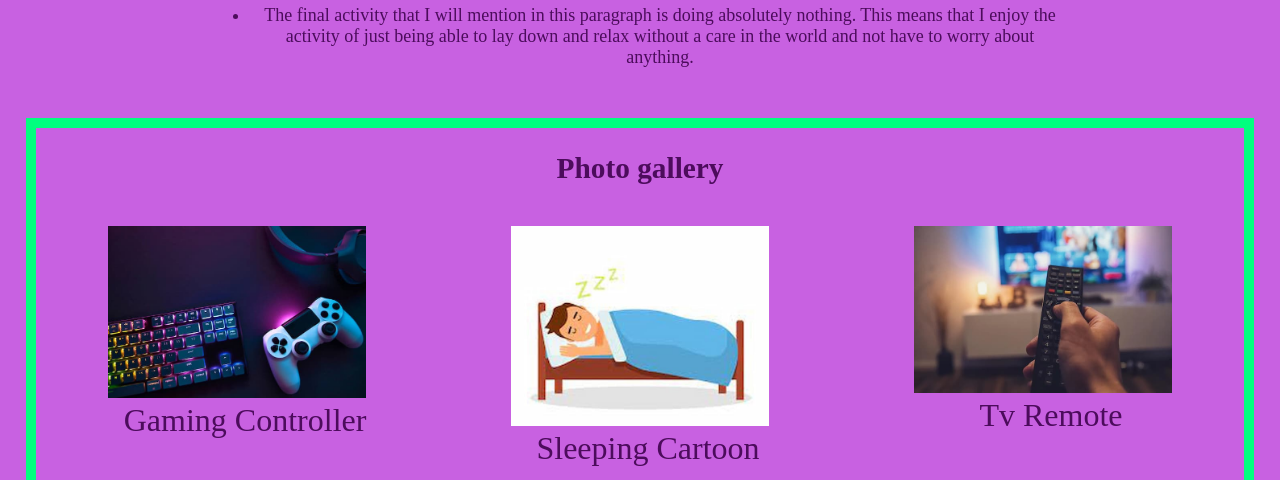
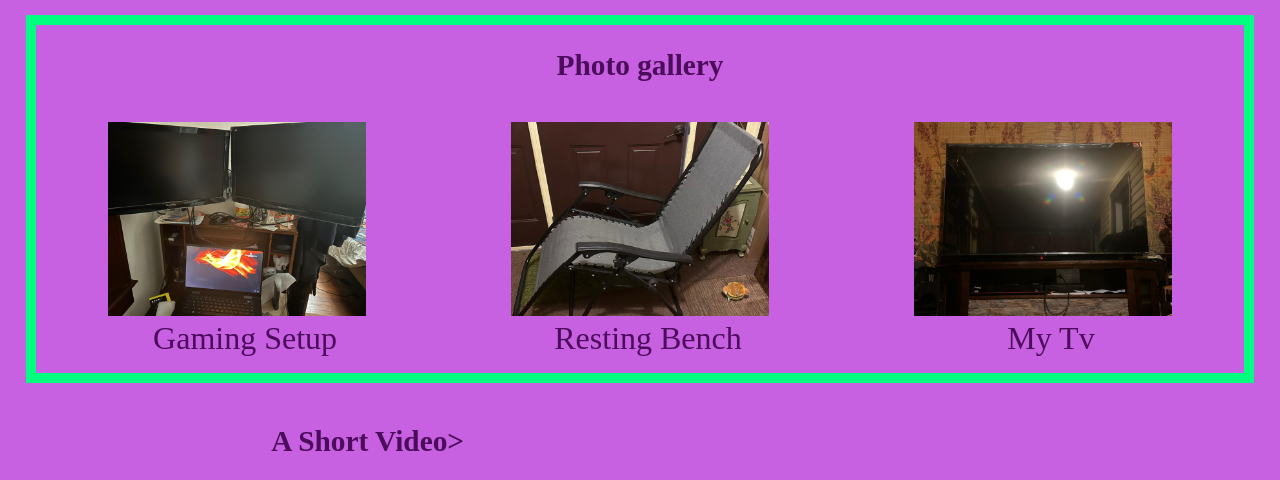
Before and after one commit to RVCC-IDMX/about-me-Colli456, a plain HTML site: page index.html in a window 1280 px wide. Shown: the part 1255-1735 px from the top of the page. Drawn offline with Linux system fonts and the light colour scheme; grey boxes are pictures that could not be loaded; a web font is replaced by a local one.

Commit message:
Final Touches

```diff
--- a/css/nav.css
+++ b/css/nav.css
@@ -79,7 +79,8 @@ main {
     position: absolute;
     cursor: pointer;
     margin: 0rem 1rem;
-    right: 0;
+    right: 0px;
+    top:30px;
 }
 
 svg.close {
@@ -122,8 +123,6 @@ such that no text wraps
 
 @media screen and  (min-width: 60rem) {
 
-
-
     .navbar {
         flex-direction: row;
         justify-content: space-between;
@@ -133,4 +132,6 @@ such that no text wraps
         display: flex;
         justify-content: space-between;
     }
+
+
 }
--- a/index.html
+++ b/index.html
@@ -61,7 +61,7 @@
 
         <Section id="hero">
 
-            <img src="img/avataaars.png" alt="Image of the creater">
+            <img src="img/Profile.jpg" alt="Image of the creater">
             <div>
                 <p>Collie Clarke</p>
                 <p>New Jersey</p>
@@ -71,7 +71,7 @@
         <br>
 
         <section id="bio">
-            <!--This is my BIO-->
+            <!--This is my BIO section-->
             <div>
                 <h2>BIO</h2>
 
@@ -87,6 +87,8 @@
             </div>
 
         </section>
+
+        <!--This is my hobbies section-->
 
         <section id="hobbies">
 
@@ -116,6 +118,8 @@
 
         <br>
 
+        <!--This is my gallery section-->
+
         <section id="gallery">
 
             <h2> Photo gallery </h2>
@@ -123,27 +127,29 @@
             <hr>
 
             <figure>
-                <img src="img/Game-Pic-640w.jpg" alt="Gaming">
-                <figcaption>Gaming Controller</figcaption>
+                <img src="img/Game Image.jpeg" alt="Gaming">
+                <figcaption>Gaming Setup</figcaption>
             </figure>
 
             <hr>
 
             <figure>
-                <img src="img/Sleep-Pic-640w.jpg" alt="Sleeping">
-                <figcaption>Sleeping Cartoon</figcaption>
+                <img src="img/Rest Image.jpeg" alt="Sleeping">
+                <figcaption>Resting Bench</figcaption>
             </figure>
 
             <hr>
 
             <figure>
-                <img src="img/Watch-Pic-640w.jpg" alt="Watching">
-                <figcaption>Tv Remote</figcaption>
+                <img src="img/Watch Image.jpeg" alt="Watching">
+                <figcaption>My Tv</figcaption>
             </figure>
 
         </section>
 
         <br>
+
+        <!--This is my Short Video section-->
 
         <section id="video">
 
@@ -161,6 +167,8 @@
         </section>
 
         <br>
+
+        <!--This is my Blog section-->
 
         <article id="lit">
 
@@ -217,32 +225,7 @@
 
         <br>
 
-        <section id="exam">
-
-            <hr>
-
-            <figure>
-                <img src="img/Game-Pic-640w.jpg" alt="Gaming">
-                <figcaption>Gaming Controller</figcaption>
-            </figure>
-
-            <hr>
-
-            <figure>
-                <img src="img/Sleep-Pic-640w.jpg" alt="Sleeping">
-                <figcaption>Sleeping Cartoon</figcaption>
-            </figure>
-
-            <hr>
-
-            <figure>
-                <img src="img/Watch-Pic-640w.jpg" alt="Watching">
-                <figcaption>Tv Remote</figcaption>
-            </figure>
-
-        </section>
-
-        <br>
+        <!--This is my example of an embedded map section-->
 
         <section id="Map">
 
@@ -256,6 +239,8 @@
             </div>
 
         </section>
+
+        <!--This is my Contact Us form section-->
 
         <section id="Contact">
 
@@ -325,6 +310,8 @@
 
     </main>
 
+    <!--This is my footer-->
+
     <footer>
         &copy; 2023 - Collie Clarke
 
```
Also changed, not shown: img/Game Image.jpeg (added), img/Rest Image.jpeg (added), img/Screenshot 2023.png (added), img/Watch Image.jpeg (added), 2 other files.
